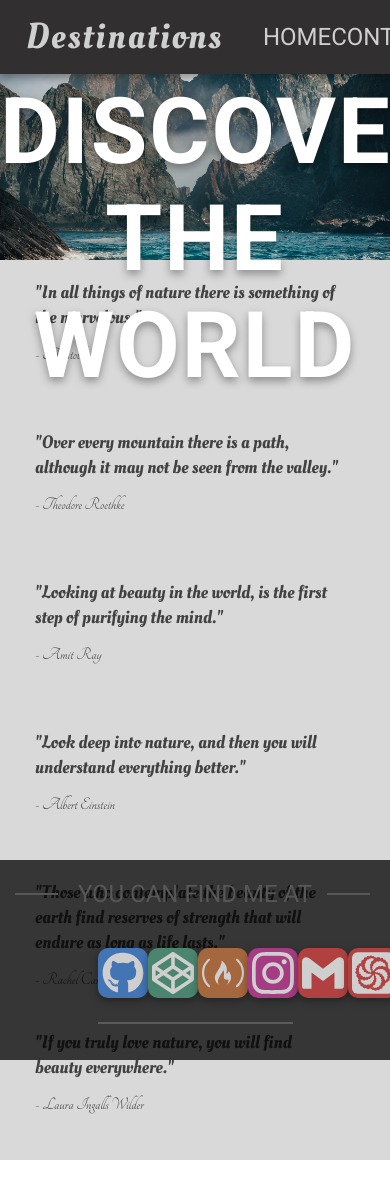
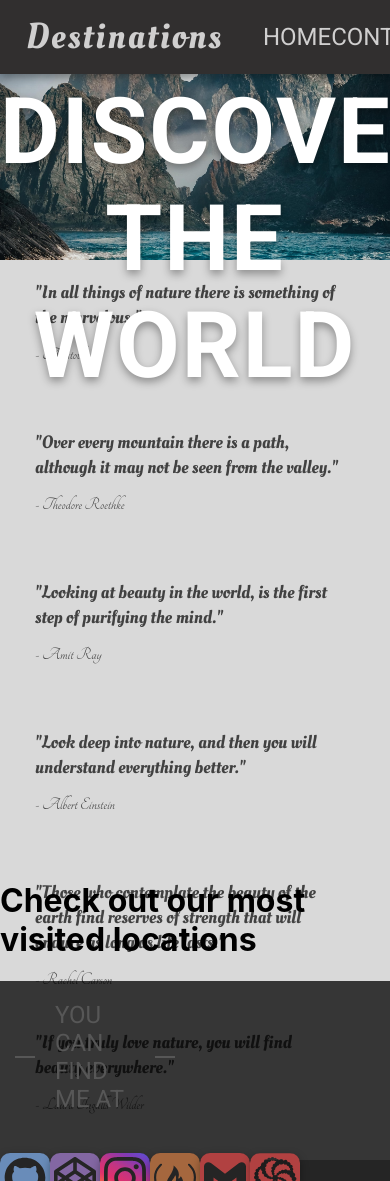
Before and after one commit to JackSchollmeyer/Destinations, a Next.js app: page / in a window 390 px wide. Shown: the top 1181 px of the page. Before the commit the page ends 1160 px from the top, so only its background shows below. Built offline with nearby package versions, Linux system fonts and the light colour scheme.

Commit message:
fixed some styling, planned for homepage and media queries

```diff
--- a/src/pages/contact.jsx
+++ b/src/pages/contact.jsx
@@ -2,6 +2,7 @@ import React from "react";
 import Image from "next/image";
 import Background from "../public/calmWoods.jpg";
 import s from "../../styles/Contact.module.css";
+import { Fisend } from "react-icons/fi";
 
 export default function contact() {
   return (
--- a/src/pages/index.js
+++ b/src/pages/index.js
@@ -17,6 +17,7 @@ export default function Home() {
       <div className={s.img}>
         <Image src={Background} alt="Rocky Island" />
       </div>
+
       <div className={s.quoteBox}>
         <QuoteBox
           quote="In all things of nature there is something of the marvelous."
@@ -43,7 +44,12 @@ export default function Home() {
           author="Laura Ingalls Wilder"
         />
       </div>
+      <div className={s.featuredSection}>
+        <h1>Check out our most visited locations</h1>
+        <div></div>
+      </div>
       <footer className={s.footer}>
+        <div className={s.mediaSection}>
           <h2>you can find me at</h2>
           <div className={s.mediaIconsContainer}>
             <div>
@@ -53,16 +59,17 @@ export default function Home() {
               <FaCodepen className={s.codepenIcon} />
             </div>
             <div>
-            <SiFreecodecamp className={s.freeCodeCampIcon} />
+              <SiInstagram className={s.instagramIcon} />
             </div>
             <div>
-            <SiInstagram className={s.instagramIcon} />
+              <SiFreecodecamp className={s.freeCodeCampIcon} />
             </div>
             <div>
               <SiGmail className={s.emailIcon} />
             </div>
             <div>
-            <SiCodewars className={s.emailIcon} />
+              <SiCodewars className={s.codewarsIcon} />
+            </div>
           </div>
         </div>
       </footer>
--- a/styles/Home.module.css
+++ b/styles/Home.module.css
@@ -31,25 +31,31 @@
   height: 600px;
 }
 
+.featuredSection {
+}
+
 .footer {
   width: 100%;
   height: 200px;
   background-color: rgb(37, 37, 37);
-  /* filter: drop-shadow(0 -4px 4px rgba(0, 0, 0, 0.35)); */
   overflow: hidden;
 }
 
-.footer h2 {
+.mediaSection {
+  width: 50%;
+  height: 100%;
+}
+
+.mediaSection h2 {
   display: flex;
   align-items: center;
-  text-align: center;
   text-transform: uppercase;
   color: #575757;
   font-family: "Roboto";
   font-weight: normal;
 }
 
-.footer h2:before,
+.mediaSection h2:before,
 .footer h2:after {
   content: "";
   border-bottom: solid 2px #575757;
@@ -58,33 +64,50 @@
 }
 
 .mediaIconsContainer {
+  display: flex;
+  justify-content: space-around;
+  width: 100%;
   border-bottom: solid 2px #575757;
   padding: 20px 0;
-  display: flex;
-  justify-content: space-around;
-  margin: 0 25%;
 }
 
 .githubIcon {
-  color: #d0cfcf;
+  color: rgb(37, 37, 37);
   font-size: 50px;
   border-radius: 10px;
-  background-color: rgb(67, 116, 180);
+  background-color: rgb(105, 140, 185);
   filter: drop-shadow(0 3px 4px rgba(0, 0, 0, 0.35));
   padding: 4px;
 }
 
 .codepenIcon {
-  color: #d0cfcf;
+  color: rgb(37, 37, 37);
   font-size: 50px;
   border-radius: 10px;
-  background-color: rgb(74, 134, 111);
+  background-color: rgb(131, 103, 163);
+  filter: drop-shadow(0 3px 4px rgba(0, 0, 0, 0.35));
+  padding: 4px;
+}
+
+.instagramIcon {
+  color: rgb(37, 37, 37);
+  font-size: 50px;
+  border-radius: 10px;
+  background: linear-gradient(
+    30deg,
+    #ffdc80,
+    #f77737,
+    #e1306c,
+    #c13584,
+    #833ab4,
+    #5851d8
+  );
   filter: drop-shadow(0 3px 4px rgba(0, 0, 0, 0.35));
   padding: 4px;
 }
 
 .freeCodeCampIcon {
-  color: #d0cfcf;
+  color: rgb(37, 37, 37);
   font-size: 50px;
   border-radius: 10px;
   background-color: rgb(165, 103, 62);
@@ -92,20 +115,18 @@
   padding: 4px;
 }
 
-.instagramIcon {
-  color: #d0cfcf;
-  font-size: 50px;
-  border-radius: 10px;
-  background-color: rgb(165, 59, 130);
-  filter: drop-shadow(0 3px 4px rgba(0, 0, 0, 0.35));
-  padding: 4px;
-}
-
 .emailIcon {
-  color: #d0cfcf;
+  color: rgb(37, 37, 37);
   font-size: 50px;
   border-radius: 10px;
   background-color: rgb(177, 65, 65);
   filter: drop-shadow(0 3px 4px rgba(0, 0, 0, 0.35));
   padding: 4px;
 }
+
+.codewarsIcon {
+  color: rgb(177, 65, 65);
+  font-size: 50px;
+  border-radius: 10px;
+  filter: drop-shadow(0 3px 4px rgba(0, 0, 0, 0.35));
+}
```
Also changed, not shown: styles/Contact.module.css (+5 -2 lines). Lines whose indentation alone changed are shown as unchanged.
